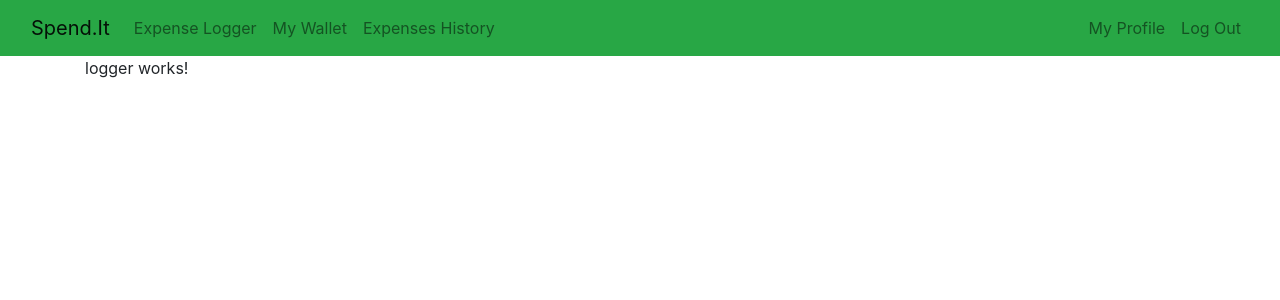
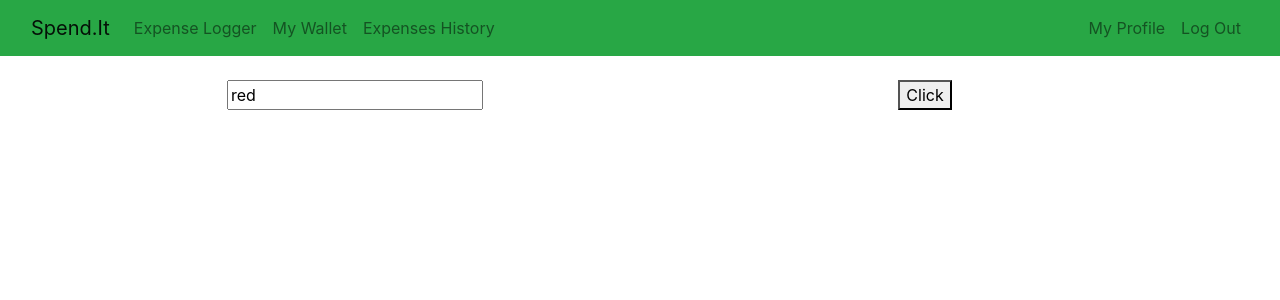
Before and after one commit to FaeriqRamley/Spend_it, an Angular app in the folder frontend/: page /logger in a window 1280 px wide. Shown: the top 300 px of the page. Built offline with nearby package versions, Linux system fonts and the light colour scheme.

Commit message:
init forms

```diff
--- a/frontend/src/app/app.component.html
+++ b/frontend/src/app/app.component.html
@@ -1,4 +1,4 @@
 <app-navbar></app-navbar>
-<div class="container">
+<div class="container-fluid" style="text-align:center">
   <router-outlet></router-outlet>
 </div>
--- a/frontend/src/app/app.module.ts
+++ b/frontend/src/app/app.module.ts
@@ -1,5 +1,6 @@
 import { NgModule } from '@angular/core';
 import { BrowserModule } from '@angular/platform-browser';
+import { FormsModule } from '@angular/forms';
 
 import { AppRoutingModule } from './app-routing.module';
 import { AppComponent } from './app.component';
@@ -22,6 +23,7 @@ import { LandingComponent } from './landing/landing.component';
   imports: [
     BrowserModule,
     AppRoutingModule,
+    FormsModule,
     BrowserAnimationsModule
   ],
   providers: [],
--- a/frontend/src/app/logger/logger.component.html
+++ b/frontend/src/app/logger/logger.component.html
@@ -1 +1,10 @@
-<p>logger works!</p>
+<div class='container mt-4'>
+    <div class='row'>
+        <div class='col'>
+            <input type="text" [(ngModel)]="favouriteColor">
+        </div>
+        <div class='col'>
+            <button (click)="handleButton($event)">Click</button>
+        </div>
+    </div>
+</div>
--- a/frontend/src/app/logger/logger.component.ts
+++ b/frontend/src/app/logger/logger.component.ts
@@ -6,8 +6,14 @@ import { Component, OnInit } from '@angular/core';
   styleUrls: ['./logger.component.css']
 })
 export class LoggerComponent implements OnInit {
+  constructor() { }
 
-  constructor() { }
+  favouriteColor = "red"
+
+  handleButton(event:any){
+    event.preventDefault()
+    this.favouriteColor = "green"
+  }
 
   ngOnInit(): void {
   }
```
